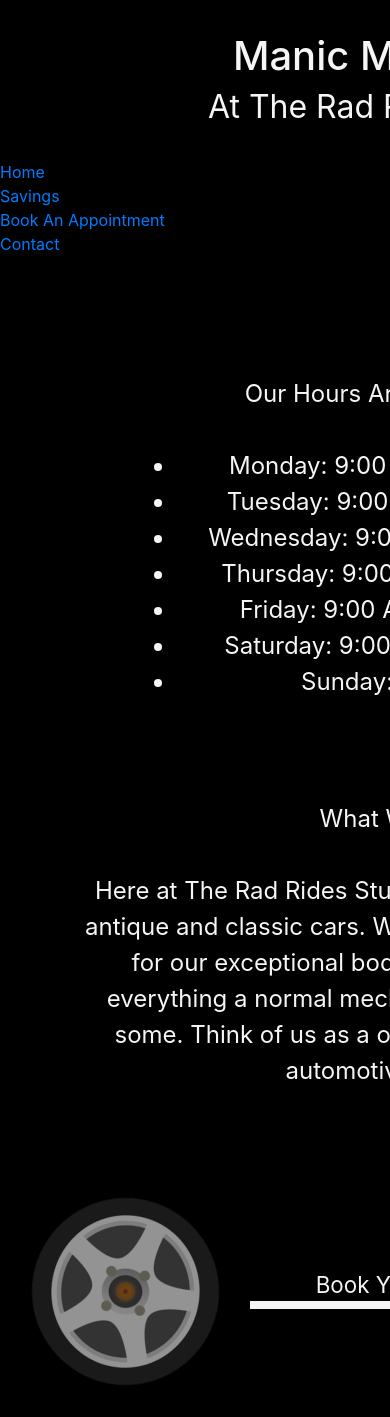
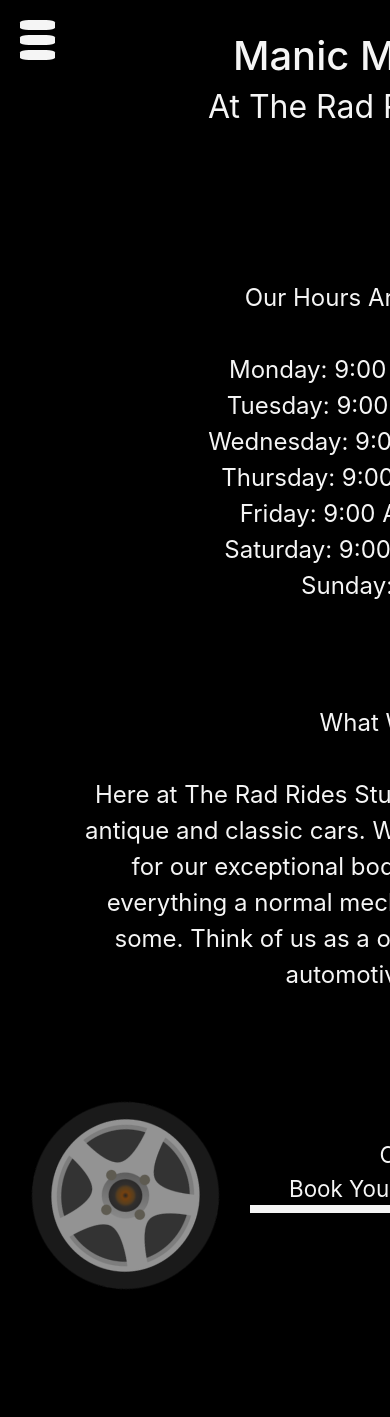
Before and after one commit to nylon-ducky/mechanic-website, a PHP site: page / in a window 390 px wide; the page is wider, and only the part inside the window is pictured. After the commit the page ends 1289 px from the top of that part, so only its background shows below. Run offline with PHP 8.4, Linux system fonts and the light colour scheme.

Commit message:
responsive progress

```diff
--- /dev/null
+++ b/app.js
@@ -0,0 +1,11 @@
+function openNav() {
+    let navBar = document.querySelector("#navBar");
+
+    if (navBar.style.visibility == "visible") {
+        navBar.style.visibility = "collapse";
+    }
+
+    else {
+        navBar.style.visibility = "visible";
+    }
+}
--- a/index.html
+++ b/index.html
@@ -32,10 +32,16 @@
 
     <h1 id="head-img" class="jumbotron text-center animate__slideInDown">Manic Mechanic<br/><small>At The Rad Rides
             Studio</small></h1>
-                <div id="navBar" class="animate__fadeInDownBig">
+                <div id="navBar" class="animate__fadeInDownBig" onclick="openNav()">
+                    <div class="burger"></div>
+                    <div class="burger"></div>
+                    <div class="burger"></div>
                     <a href="index.html" class="nav">Home</a>
+
                     <a href="savings.html" class="nav">Savings</a>
+
                     <a href="appointment.html" class="nav">Book An Appointment</a>
+
                     <a href="contact.html" class="nav">Contact</a>
                 </div>
 
--- a/smallScreen.css
+++ b/smallScreen.css
@@ -28,6 +28,7 @@ h1, #head-img, .jumbotron {
 #hours {
     padding: 5vh 25vw 10vh;
     text-align: center;
+    list-style-type: none;
 }
 
 #container {
@@ -50,11 +51,33 @@ h1, #head-img, .jumbotron {
    text-align: center;
    animation: hide 6.1s, reveal 1.5s linear 6s;
    padding: 8vh 10vw 0;
-   font-size: 1.4rem;
+   font-size: 1.4em;
    border-bottom: .5rem solid whitesmoke;
+   width: fit-content;
+}
+
+#navBar {
+    position: absolute;
+    visibility: collapse;
+    top: 15px;
+    left: 15px;
+    color: whitesmoke;
 }
 
 
+
+.burger {
+    display: flex;
+    top: 0;
+    left: 0;
+    width: 35px;
+    height: .5px;
+    margin: 5px;
+    padding: 5px 0;
+    background-color: whitesmoke;
+    border-radius: 25%;
+    visibility: visible;
+}
 
 
 
```
